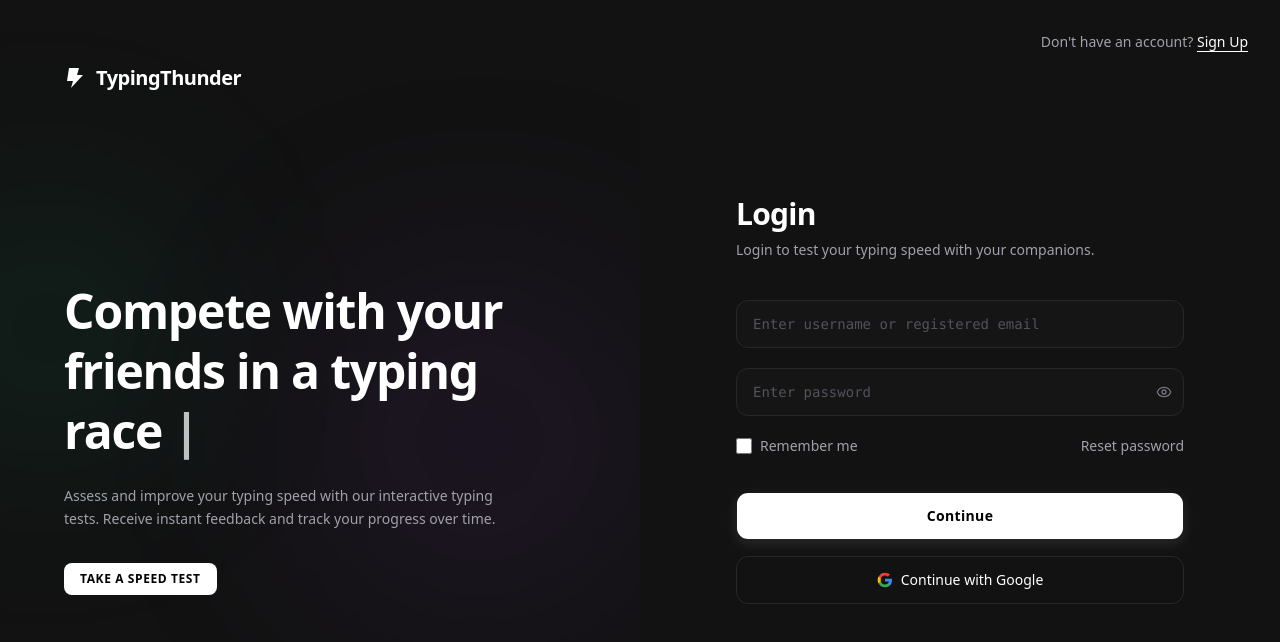
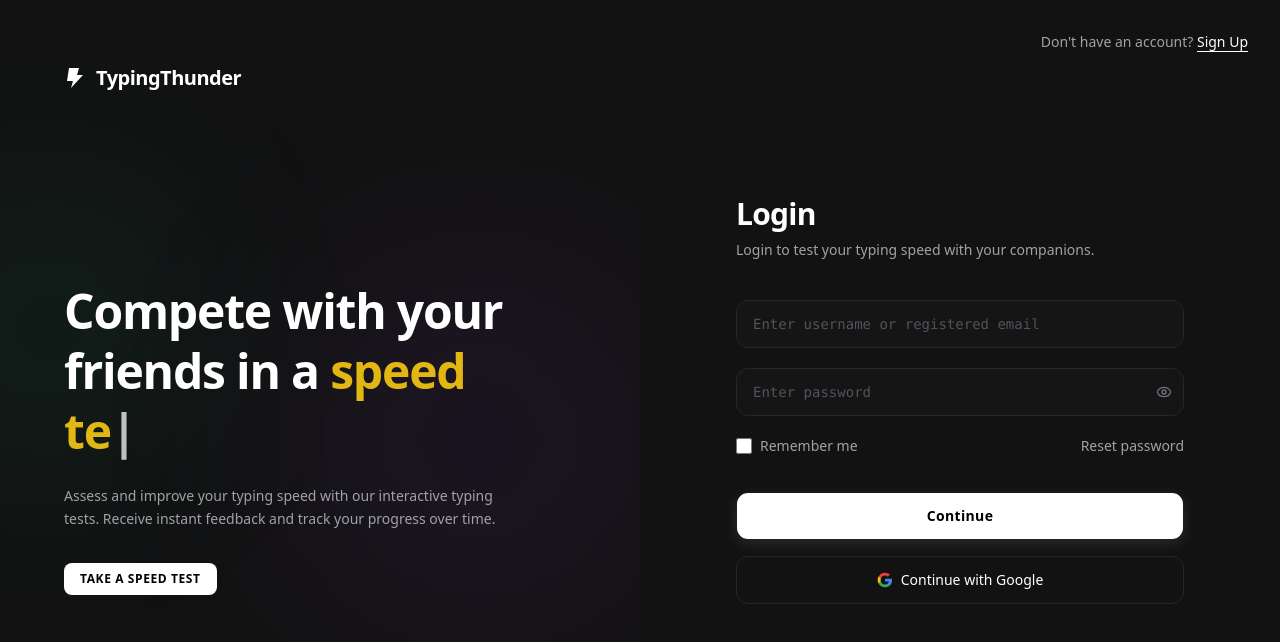
Before and after one commit to rahulkumar900/TypingMaster, a Next.js app: page /login in a window 1280 px wide. Shown: the top 642 px of the page. Built offline with nearby package versions, Linux system fonts and the light colour scheme.

Commit message:
feat(ui): Add rotating typewriter effect for dynamic words in AuthLayout

```diff
--- a/src/app/login/page.tsx
+++ b/src/app/login/page.tsx
@@ -51,7 +51,8 @@ export default function LoginPage() {
     <AuthLayout
       title="Login"
       subtitle="Login to test your typing speed with your companions."
-      illustrationText="Compete with your friends in a typing race"
+      illustrationText="Compete with your friends in a "
+      illustrationDynamicWords={["typing race.", "speed test.", "typing battle."]}
       illustrationSubtext="Assess and improve your typing speed with our interactive typing tests. Receive instant feedback and track your progress over time."
     >
       <div className="absolute top-8 right-8 text-sm text-[#a1a1aa]">
--- a/src/app/signup/page.tsx
+++ b/src/app/signup/page.tsx
@@ -52,7 +52,8 @@ export default function SignUpPage() {
     <AuthLayout
       title="Sign Up"
       subtitle="Sign Up to test your typing speed with your companions."
-      illustrationText="Compete with your friends in a typing race"
+      illustrationText="Compete with your friends in a "
+      illustrationDynamicWords={["typing race.", "speed test.", "typing battle."]}
       illustrationSubtext="Assess and improve your typing speed with our interactive typing tests. Receive instant feedback and track your progress over time."
     >
       <div className="absolute top-8 right-8 text-sm text-[#a1a1aa]">
--- a/src/components/views/auth-layout.tsx
+++ b/src/components/views/auth-layout.tsx
@@ -9,26 +9,52 @@ interface AuthLayoutProps {
   title: string;
   subtitle: string;
   illustrationText?: string;
+  illustrationDynamicWords?: string[];
   illustrationSubtext?: string;
 }
 
-export function AuthLayout({ children, title, subtitle, illustrationText, illustrationSubtext }: AuthLayoutProps) {
+export function AuthLayout({ children, title, subtitle, illustrationText, illustrationDynamicWords, illustrationSubtext }: AuthLayoutProps) {
   const [displayedText, setDisplayedText] = useState('');
+  const [wordIndex, setWordIndex] = useState(0);
+  const [isDeleting, setIsDeleting] = useState(false);
 
   useEffect(() => {
     if (!illustrationText) return;
-    setDisplayedText(''); // reset
-    let i = 0;
-    const interval = setInterval(() => {
-      setDisplayedText(illustrationText.slice(0, i + 1));
-      i++;
-      if (i >= illustrationText.length) {
-        clearInterval(interval);
-      }
-    }, 50); // Typing speed
 
-    return () => clearInterval(interval);
-  }, [illustrationText]);
+    // If no dynamic words, just type the illustration text once
+    if (!illustrationDynamicWords || illustrationDynamicWords.length === 0) {
+      let i = 0;
+      const interval = setInterval(() => {
+        setDisplayedText(illustrationText.slice(0, i + 1));
+        i++;
+        if (i >= illustrationText.length) clearInterval(interval);
+      }, 50);
+      return () => clearInterval(interval);
+    }
+
+    // Rotating typewriter effect
+    const currentWord = illustrationDynamicWords[wordIndex];
+    let timeoutId: NodeJS.Timeout;
+
+    if (isDeleting) {
+      timeoutId = setTimeout(() => {
+        setDisplayedText(currentWord.substring(0, displayedText.length - 1));
+        if (displayedText.length === 0) {
+          setIsDeleting(false);
+          setWordIndex((prev) => (prev + 1) % illustrationDynamicWords.length);
+        }
+      }, 30); // Deleting speed
+    } else {
+      timeoutId = setTimeout(() => {
+        setDisplayedText(currentWord.substring(0, displayedText.length + 1));
+        if (displayedText.length === currentWord.length) {
+          timeoutId = setTimeout(() => setIsDeleting(true), 1500); // Pause before deleting
+        }
+      }, 80); // Typing speed
+    }
+
+    return () => clearTimeout(timeoutId);
+  }, [displayedText, isDeleting, wordIndex, illustrationText, illustrationDynamicWords]);
 
   return (
     <div className="min-h-screen w-full flex flex-col md:flex-row bg-[#121212] font-sans selection:bg-yellow-500/30">
@@ -49,7 +75,12 @@ export function AuthLayout({ children, title, subtitle, illustrationText, illust
           {illustrationText ? (
             <>
               <h1 className="text-4xl md:text-5xl font-semibold text-white leading-tight tracking-tight mb-6">
-                {displayedText} <span className="inline-block animate-pulse">|</span>
+                {illustrationText}
+                {illustrationDynamicWords && illustrationDynamicWords.length > 0 && (
+                  <span className="text-[var(--accent-color)]">{displayedText}</span>
+                )}
+                {!illustrationDynamicWords && displayedText}
+                <span className="inline-block animate-pulse text-white">|</span>
               </h1>
               <p className="text-[#a1a1aa] leading-relaxed text-sm">
                 {illustrationSubtext}
```
